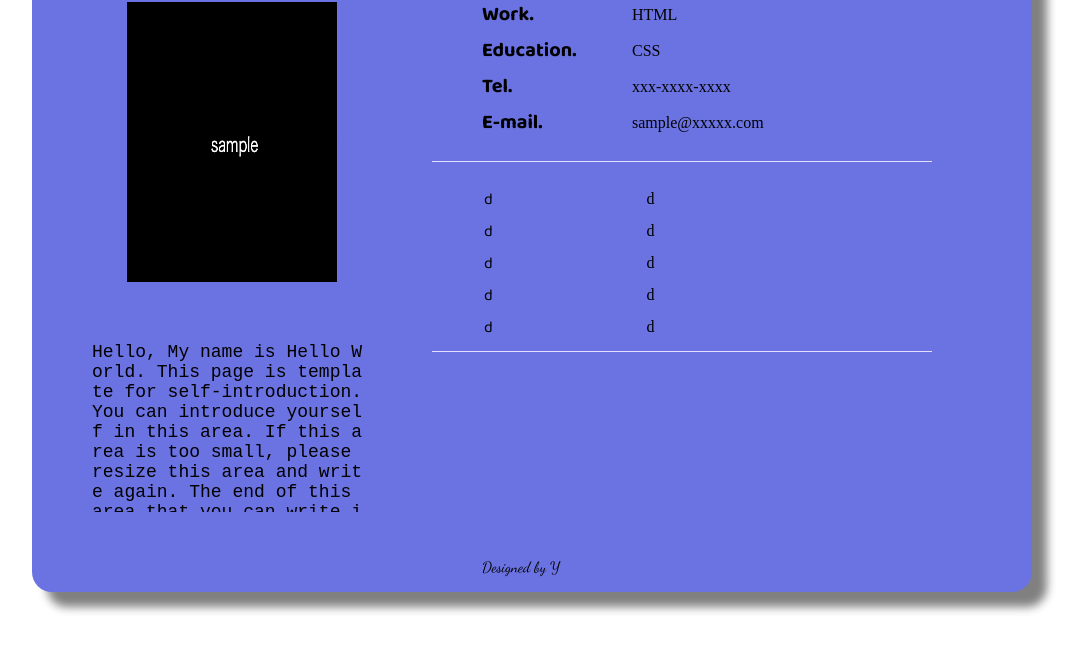
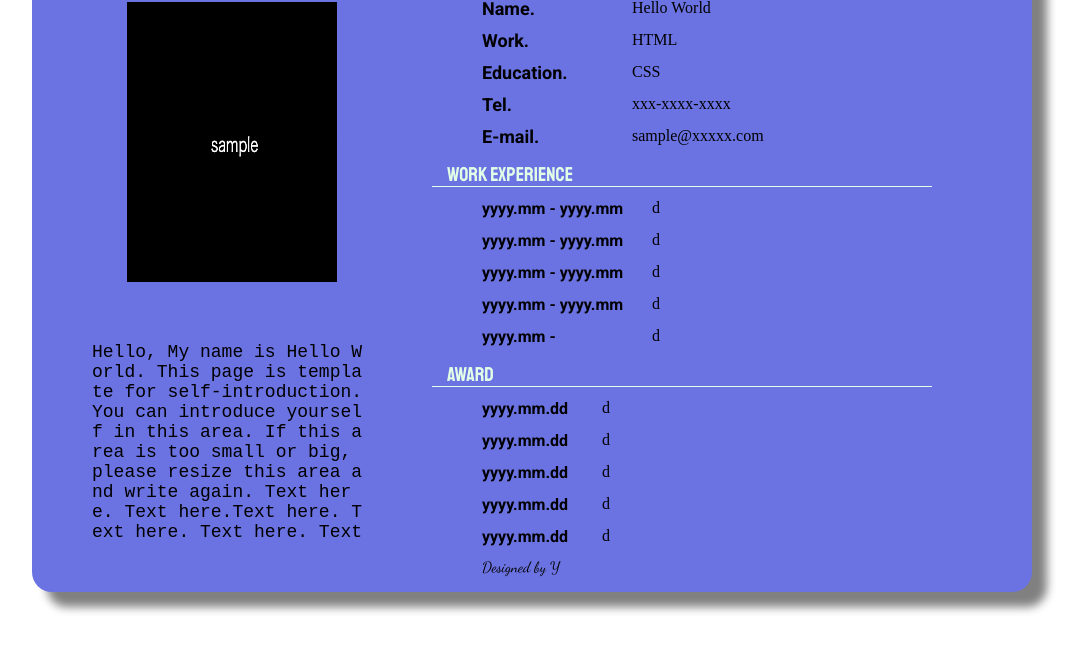
Before and after one commit to Manticore06/Profile, a plain HTML site: page index.html in a window 1280 px wide. Shown: the part 133-800 px from the top of the page, without its empty margins (108-1192 px from the left). Drawn offline with Linux system fonts and the light colour scheme; a web font is replaced by a local one.

Commit message:
Template Ver.x.5

```diff
--- a/index.css
+++ b/index.css
@@ -3,8 +3,7 @@
 @import url('https://fonts.googleapis.com/css2?family=Sawarabi+Mincho&display=swap');
 @import url('https://fonts.googleapis.com/css2?family=Staatliches&display=swap');
 @import url('https://fonts.googleapis.com/css2?family=Dancing+Script&display=swap');
-@import url('https://fonts.googleapis.com/css2?family=Baloo+Da+2:wght@400;500;600;700;800&display=swap');
-/*font-family: 'Staatliches', cursive;*/
+@import url('https://fonts.googleapis.com/css2?family=Roboto:ital,wght@0,100;0,300;0,400;0,500;0,700;1,100;1,300;1,400;1,500&display=swap');
 
 /* For Selector*/
 body {
@@ -46,7 +45,7 @@ main {
 
 #self_introduction {
     box-sizing: border-box;
-    padding: 0 60px 30px 60px;
+    padding: 0 60px;
     width: 400px;
     height: 200px;
 }
@@ -54,7 +53,7 @@ main {
 #self_introduction > textarea {
     padding: 0;
     width: 280px;
-    height: 170px;
+    height: 200px;
     border: none;
     resize: none;
     font-size: 18px;
@@ -72,69 +71,100 @@ main {
 #middle_box {
     float: left;
     width: 500px;
-    height: 500px;
+    height: 600px;
 }
 
-#summary {
+.subtitle {
     box-sizing: border-box;
-    padding: 19px 30px 20px 50px;
+    padding: 20px 0 4px 15px;
     width: 500px;
-    height: 220px;
-    border-bottom: 1px solid #E5E0FF;
+    height: 45px;
+    border-bottom: 1px solid #E1FFE7;
 }
 
-#summary > table {
+.subtitle > p {
+    margin: 0;
+    padding: 0;
+    font-size: 20px;
+    color: #E1FFE7;
+    font-family: 'Staatliches', cursive;
+}
+
+#profile {
+    box-sizing: border-box;
+    padding: 5px 30px 0 50px;
+    width: 500px;
+    height: 155px;
+}
+
+#work_experience,
+#award {
+    box-sizing: border-box;
+    padding: 5px 10px 0 50px;
+    width: 500px;
+    height: 155px;
+}
+
+#profile > table,
+#work_experience > table,
+#award > table {
     border-collapse: collapse;
 }
 
-.summary_first_cell {
+.profile_first_cell {
     box-sizing: border-box;
     padding: 0;
     width: 130px;
-    height: 36px;
-    font-size: 20px;
+    height: 32px;
+    font-size: 18px;
     font-weight: 700;
-    font-family: 'Baloo Da 2', cursive;
+    font-family: 'Roboto', sans-serif;
 }
 
-.summary_second_cell {
+.profile_second_cell {
     box-sizing: border-box;
     padding: 0;
     padding-left: 20px;
-    width: 270px;
-    height: 35px;
+    width: 260px;
+    height: 32px;
     font-family: 'Sawarabi Mincho', serif;
 }
 
-#career {
-    box-sizing: border-box;
-    padding: 20px 50px 19px 50px;
-    width: 500px;
-    height: 190px;
-    border-bottom: 1px solid #E5E0FF;
-}
-
-#award {
-    box-sizing: border-box;
-    padding: 20px 50px;
-    width: 500px;
-    height: 190px;
-}
-
-.career_award_first_cell {
+.work_first_cell {
     box-sizing: border-box;
     padding: 0;
     width: 150px;
-    height: 30px;
-    font-family: 'Baloo Da 2', cursive;
+    height: 32px;
+    font-size: 16px;
+    font-weight: 700;
+    font-family: 'Roboto', sans-serif;
 }
 
-.career_award_second_cell {
+.work_second_cell {
     box-sizing: border-box;
     padding: 0;
     padding-left: 20px;
-    width: 270px;
-    height: 30px;
+    width: 290px;
+    height: 32px;
+    font-family: 'Sawarabi Mincho', serif;
+}
+
+.award_first_cell {
+    box-sizing: border-box;
+    padding: 0;
+    width: 100px;
+    height: 32px;
+    font-size: 16px;
+    font-weight: 700;
+    font-family: 'Roboto', sans-serif;
+}
+
+.award_second_cell {
+    box-sizing: border-box;
+    padding: 0;
+    padding-left: 20px;
+    width: 340px;
+    height: 32px;
     font-family: 'Sawarabi Mincho', serif;
 }
 
--- a/index.html
+++ b/index.html
@@ -5,6 +5,7 @@
     <head>
         <meta http-equiv="Content-Type" content="text/html; charset=UTF-8">
         <link rel="stylesheet" href="index.css" />
+        <link rel="stylesheet" href="https://fonts.googleapis.com/icon?family=Material+Icons">
         <title>Self-introduction</title>
     </head>
 
@@ -16,60 +17,90 @@
                 </div>
                 <div id="self_introduction">
                     <textarea name="self_introduction"
-                        readonly>Hello, My name is Hello World. This page is template for self-introduction. You can introduce yourself in this area. If this area is too small, please resize this area and write again. The end of this area that you can write is heeeeeeeeeeeeeeeeeere.</textarea>
+                        readonly>Hello, My name is Hello World. This page is template for self-introduction. You can introduce yourself in this area. If this area is too small or big, please resize this area and write again. Text here. Text here.Text here. Text here. Text here. Text here. The end of this area that you can write is heeeeeere.</textarea>
                 </div>
             </div>
             <div id="middle_box">
-                <div id="summary">
+                <div class="subtitle">
+                    <p>Profile</p>
+                </div>
+                <div id="profile">
                     <table>
                         <tr>
-                            <td class="summary_first_cell">Name.</td>
-                            <td class="summary_second_cell">Hello World</td>
+                            <td class="profile_first_cell">Name.</td>
+                            <td class="profile_second_cell">Hello World</td>
                         </tr>
                         <tr>
-                            <td class="summary_first_cell">Work.</td>
-                            <td class="summary_second_cell">HTML</td>
+                            <td class="profile_first_cell">Work.</td>
+                            <td class="profile_second_cell">HTML</td>
                         </tr>
                         <tr>
-                            <td class="summary_first_cell">Education.</td>
-                            <td class="summary_second_cell">CSS</td>
+                            <td class="profile_first_cell">Education.</td>
+                            <td class="profile_second_cell">CSS</td>
                         </tr>
                         <tr>
-                            <td class="summary_first_cell">Tel.</td>
-                            <td class="summary_second_cell">xxx-xxxx-xxxx</td>
+                            <td class="profile_first_cell">Tel.</td>
+                            <td class="profile_second_cell">xxx-xxxx-xxxx</td>
                         </tr>
                         <tr>
-                            <td class="summary_first_cell">E-mail.</td>
-                            <td class="summary_second_cell">sample@xxxxx.com</td>
+                            <td class="profile_first_cell">E-mail.</td>
+                            <td class="profile_second_cell">sample@xxxxx.com</td>
                         </tr>
                     </table>
                 </div>
-                <div id="career">
+                <div class="subtitle">
+                    <p>Work Experience</p>
+                </div>
+                <div id="work_experience">
                     <table>
                         <tr>
-                            <td class="career_award_first_cell">d</td>
-                            <td class="career_award_second_cell">d</td>
+                            <td class="work_first_cell">yyyy.mm - yyyy.mm</td>
+                            <td class="work_second_cell">d</td>
                         </tr>
                         <tr>
-                            <td class="career_award_first_cell">d</td>
-                            <td class="career_award_second_cell">d</td>
+                            <td class="work_first_cell">yyyy.mm - yyyy.mm</td>
+                            <td class="work_second_cell">d</td>
                         </tr>
                         <tr>
-                            <td class="career_award_first_cell">d</td>
-                            <td class="career_award_second_cell">d</td>
+                            <td class="work_first_cell">yyyy.mm - yyyy.mm</td>
+                            <td class="work_second_cell">d</td>
                         </tr>
                         <tr>
-                            <td class="career_award_first_cell">d</td>
-                            <td class="career_award_second_cell">d</td>
+                            <td class="work_first_cell">yyyy.mm - yyyy.mm</td>
+                            <td class="work_second_cell">d</td>
                         </tr>
                         <tr>
-                            <td class="career_award_first_cell">d</td>
-                            <td class="career_award_second_cell">d</td>
+                            <td class="work_first_cell">yyyy.mm - </td>
+                            <td class="work_second_cell">d</td>
                         </tr>
                     </table>
                 </div>
+                <div class="subtitle">
+                    <p>Award</p>
+                </div>
                 <div id="award">
-
+                    <table>
+                        <tr>
+                            <td class="award_first_cell">yyyy.mm.dd</td>
+                            <td class="award_second_cell">d</td>
+                        </tr>
+                        <tr>
+                            <td class="award_first_cell">yyyy.mm.dd</td>
+                            <td class="award_second_cell">d</td>
+                        </tr>
+                        <tr>
+                            <td class="award_first_cell">yyyy.mm.dd</td>
+                            <td class="award_second_cell">d</td>
+                        </tr>
+                        <tr>
+                            <td class="award_first_cell">yyyy.mm.dd</td>
+                            <td class="award_second_cell">d</td>
+                        </tr>
+                        <tr>
+                            <td class="award_first_cell">yyyy.mm.dd</td>
+                            <td class="award_second_cell">d</td>
+                        </tr>
+                    </table>
                 </div>
             </div>
             <div id="right_box">
```
